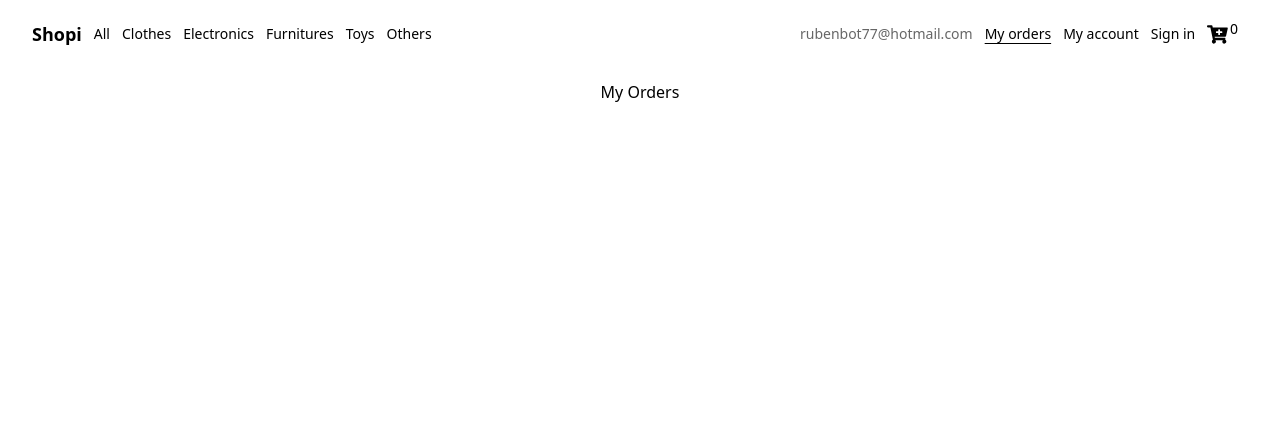
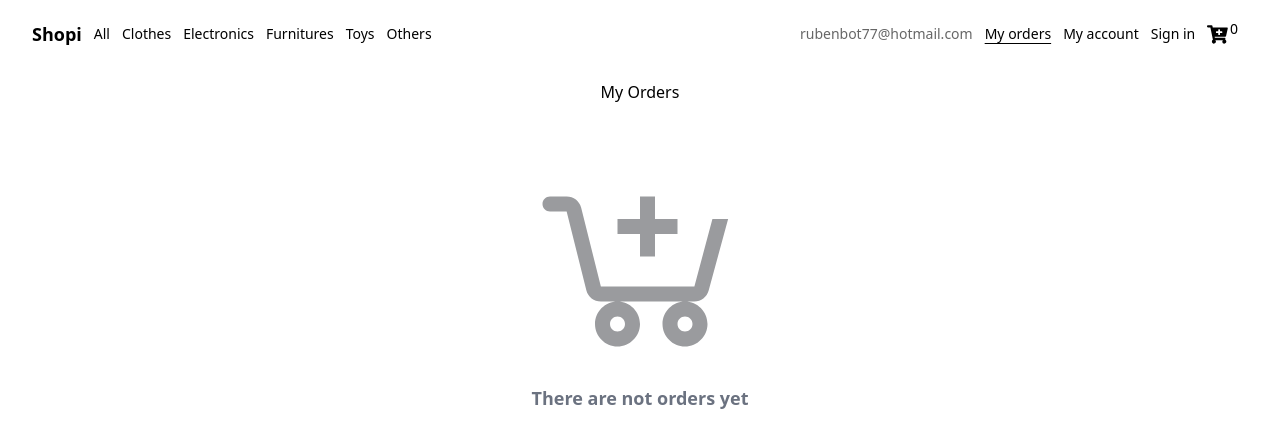
Before and after one commit to Rubenbot07/Shopi-React-Tailwind, a React (Vite) app: page /my-orders in a window 1280 px wide. Shown: the top 448 px of the page. Built offline with nearby package versions, Linux system fonts and the light colour scheme.

Commit message:
new logic for empty orders

```diff
--- a/src/Components/CheckoutSideMenu/index.jsx
+++ b/src/Components/CheckoutSideMenu/index.jsx
@@ -25,8 +25,9 @@ export const CheckoutSideMenu = () => {
     setCount(0)
   }
   const handleCheckout = () => {
+    const date = new Date()
     const orderToAdd = {
-      date: '01.02.24',
+      date: date.toDateString(),
       products: cartProducts,
       totalProducts: cartProducts.length,
       totalPrice: totalPrice(cartProducts)
--- a/src/Pages/MyOrders/index.jsx
+++ b/src/Pages/MyOrders/index.jsx
@@ -3,6 +3,7 @@ import { ShoppingCartContext } from '../../Context'
 import { Layout } from '../../Components/Layout'
 import { OrdersCart } from '../../Components/OrdersCart'
 import { Link } from 'react-router-dom'
+import { LiaCartPlusSolid } from 'react-icons/lia'
 
 function MyOrders () {
   const {
@@ -13,7 +14,8 @@ function MyOrders () {
       <div className='flex flex-col items-center gap-5'>
         <h2>My Orders</h2>
         {
-            order?.map((item, index) => {
+            order.length > 0
+              ? (order.map((item, index) => {
                   return (
                     <Link
                       to={`/my-orders/${index}`}
@@ -27,6 +29,20 @@ function MyOrders () {
                     </Link>
                   )
                 })
+                )
+              : (
+                <div className='flex flex-col items-center mx-auto p-5 font-semibold'>
+                  <LiaCartPlusSolid
+                    size='15rem'
+                    fill='#9A9B9E'
+                  />
+                  <span className='text-gray-500 text-lg'>
+                    There are not orders yet
+                  </span>
+                </div>
+                )
+        }
+        {
         }
       </div>
     </Layout>
```
Lines whose indentation alone changed are shown as unchanged.
